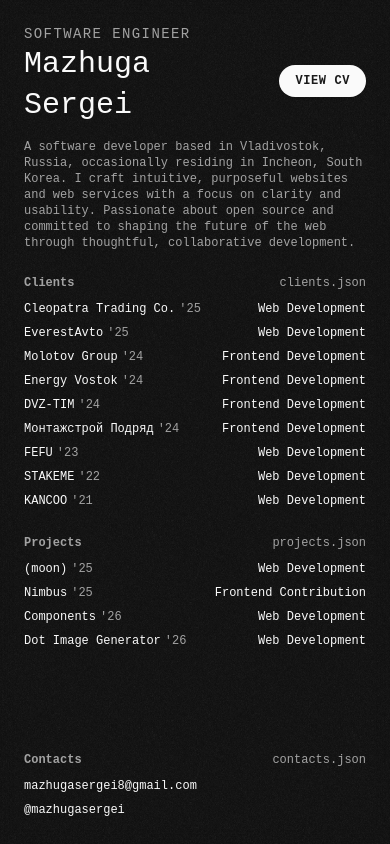
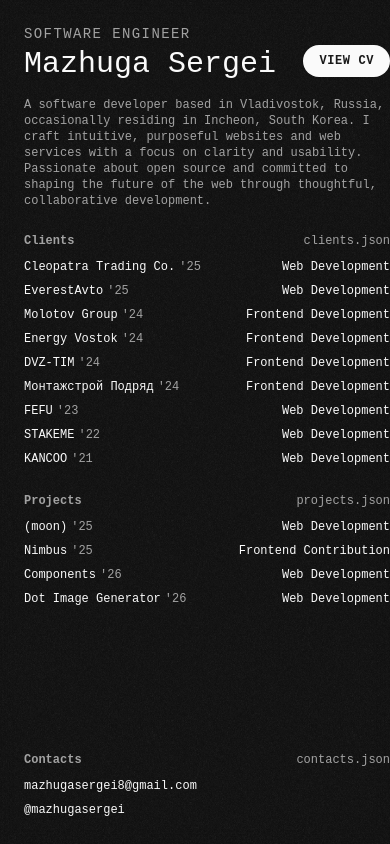
Before and after one commit to mazhugasergei/mazhugasergei.github.io, a Next.js app: page / in a window 390 px wide. Built offline with nearby package versions, Linux system fonts and the light colour scheme.

Commit message:
style: optional ui outline

```diff
--- a/src/app/(home)/layout.tsx
+++ b/src/app/(home)/layout.tsx
@@ -6,7 +6,7 @@ export default function RootLayout({ children }: { children: React.ReactNode })
 		<div className="min-h-100dvh relative flex flex-col select-none">
 			<NoiseOverlay />
 			<BG />
-			<div className="min-h-100dvh grid p-6 text-xs">{children}</div>
+			<div className="min-h-100dvh grid text-xs">{children}</div>
 		</div>
 	)
 }
--- a/src/app/(home)/page.tsx
+++ b/src/app/(home)/page.tsx
@@ -1,13 +1,31 @@
 import { Header } from "@/components/header"
 import { Lists } from "@/components/lists"
+import { SHOW_UI_OUTLINE } from "@/lib/constants/config"
 
 export default function Page() {
 	return (
-		<main className="grid grid-cols-1 gap-6 lg:grid-cols-[1fr_auto]">
-			<div className="flex flex-col gap-6 lg:max-w-xl">
-				<Header />
-				<Lists />
+		<main className="grid">
+			{SHOW_UI_OUTLINE && <div className="absolute top-6 right-0 left-0 border-t" />}
+			{/* left border */}
+			{SHOW_UI_OUTLINE && <div className="bg-border animate-slide-in-x absolute top-0 bottom-0 left-6 w-0.25" />}
+			{/* right border */}
+			{SHOW_UI_OUTLINE && <div className="bg-border animate-slide-in-x absolute top-0 right-6 bottom-0 w-0.25" />}
+
+			<div className="ml-6 grid grid-cols-1 lg:grid-cols-[1fr_auto]">
+				{/* left */}
+				<div className="relative lg:max-w-xl">
+					<div className="flex h-full flex-col gap-6 py-6">
+						<Header className="animate-slide-in-x" />
+						<Lists />
+					</div>
+
+					{/* right border */}
+					{SHOW_UI_OUTLINE && <div className="bg-border animate-slide-in-x absolute top-0 right-0 bottom-0 w-0.25" />}
+				</div>
 			</div>
+
+			{/* bottom border */}
+			{SHOW_UI_OUTLINE && <div className="absolute right-0 bottom-6 left-0 border-t" />}
 		</main>
 	)
 }
--- a/src/components/header.tsx
+++ b/src/components/header.tsx
@@ -1,17 +1,24 @@
 import { CustomAnimatedText } from "@/components/custom-animated-text"
 import { Paragraph } from "@/components/paragraph"
 import { buttonVariants } from "@/components/ui/button"
+import { SHOW_UI_OUTLINE } from "@/lib/constants/config"
 import { LOCATION } from "@/lib/constants/data"
+import { cn } from "@/utils/classname"
 
-export function Header() {
+export function Header({ className, ...props }: React.ComponentProps<"header">) {
 	return (
-		<header className="animate-slide-in-x">
+		<header className={cn("", className)} {...props}>
 			<div className="flex items-center justify-between gap-2">
-				<div>
-					<CustomAnimatedText className="text-muted-foreground mb-2 text-sm tracking-widest uppercase">
+				<div className="mb-3">
+					<CustomAnimatedText
+						className={cn(
+							"text-muted-foreground mb-2 text-sm tracking-widest uppercase",
+							SHOW_UI_OUTLINE && "border-r border-b"
+						)}
+					>
 						Software Engineer
 					</CustomAnimatedText>
-					<h1 className="mb-3 text-3xl leading-snug font-medium">
+					<h1 className="text-3xl leading-snug font-medium">
 						<CustomAnimatedText>Mazhuga</CustomAnimatedText> <CustomAnimatedText>Sergei</CustomAnimatedText>
 					</h1>
 				</div>
--- a/src/components/lists.tsx
+++ b/src/components/lists.tsx
@@ -2,19 +2,25 @@ import { lists } from "@/lib/constants/data"
 import { cn } from "@/utils/classname"
 import Link from "next/link"
 
-export function Lists() {
-	return lists.map((list, index) => <List key={list.title} title={list.title} index={index} items={list.items} />)
+export function Lists({ className }: { className?: string }) {
+	return lists.map((list, index) => (
+		<List key={list.title} title={list.title} index={index} items={list.items} className={className} />
+	))
 }
 
-interface ListProps {
+interface ListProps extends React.ComponentProps<"section"> {
 	index: number
 	title: string
 	items: (typeof lists)[0]["items"]
 }
 
-export function List({ title, index, items }: ListProps) {
+export function List({ title, index, items, className, ...props }: ListProps) {
 	return (
-		<section className="animate-slide-in-x space-y-2 last:mt-auto" style={{ animationDelay: `${(index + 1) * 100}ms` }}>
+		<section
+			className={cn("animate-slide-in-x space-y-2 last:mt-auto", className)}
+			style={{ animationDelay: `${(index + 1) * 100}ms` }}
+			{...props}
+		>
 			<div className="text-muted-foreground flex items-center justify-between">
 				<h2 className="font-bold">{title}</h2>
 				<span className={cn(index === lists.length - 1 && "lg:hidden")}>{title.toLocaleLowerCase()}.json</span>
--- a/src/lib/constants/config.ts
+++ b/src/lib/constants/config.ts
@@ -1,3 +1,4 @@
 import { validateUrl } from "@/utils"
 
 export const BASE_URL = validateUrl("https://mazhugasergei.github.io")
+export const SHOW_UI_OUTLINE = false
```
